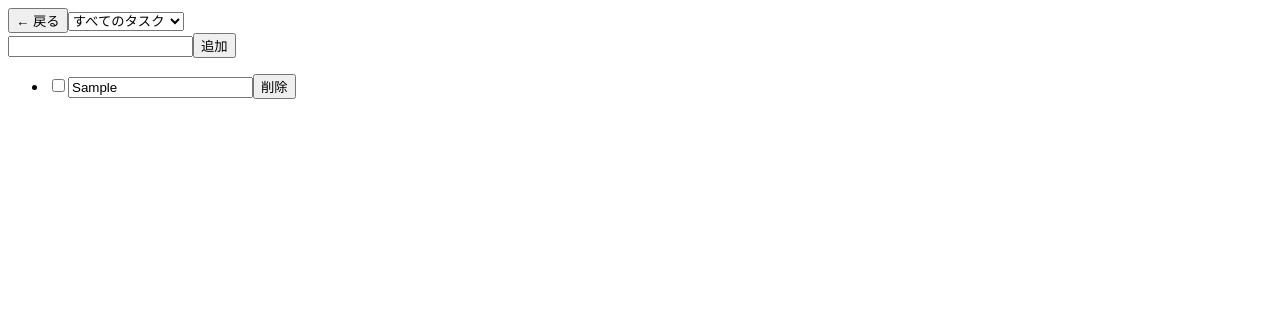
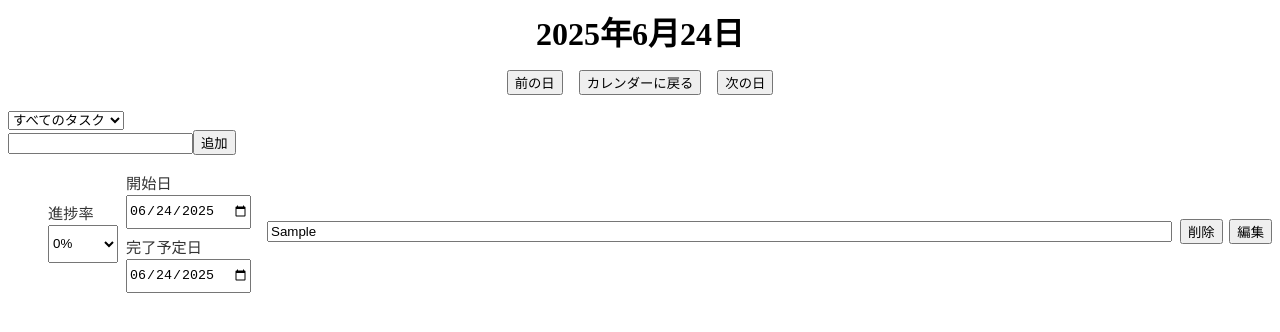
Before and after one commit to TatsuyaUchida0326/todo_list_B, a React (Vite) app: page /todos in a window 1280 px wide. Both pictures are taken after typing "Sample" into the empty fields and a click on the button "追加". Shown: the top 332 px of the page. Built offline with nearby package versions, Linux system fonts and the light colour scheme; the HTML template or start-up script is replaced by a standard one.

Commit message:
todo-b進捗率、開始日、完了予定日カンレンダー機能追加途中

```diff
--- a/src/components/todos/index.tsx
+++ b/src/components/todos/index.tsx
@@ -2,12 +2,18 @@ import React, { useState, useEffect } from 'react';
 import { useNavigate } from 'react-router-dom';
 import localforage from 'localforage';
 
+// Todo型に新しいプロパティを追加
+// startDate, endDate, progress, showDetail
 // "Todo" 型の定義をコンポーネント外で行います
 type Todo = {
   title: string;
   readonly id: number;
   completed_flg: boolean;
   delete_flg: boolean;
+  startDate: string; // yyyy-mm-dd 形式
+  endDate: string;   // yyyy-mm-dd 形式
+  progress: number;  // 0-100
+  showDetail: boolean; // アコーディオン表示
 };
 
 type Filter = 'all' | 'completed' | 'unchecked' | 'delete';
@@ -15,119 +21,28 @@ type Filter = 'all' | 'completed' | 'unchecked' | 'delete';
 
 // Todo コンポーネントの定義
 const Todo: React.FC = () => {
-  const [todos, setTodos] = useState<Todo[]>([]); // Todoの配列を保持するステート
-  const [text, setText] = useState(''); // フォーム入力のためのステート
-  const [nextId, setNextId] = useState(1); // 次のTodoのIDを保持するステート
-  const [filter, setFilter] = useState<Filter>('all'); // フィルタのステート
+  const [todos, setTodos] = useState<Todo[]>([]);
+  const [text, setText] = useState('');
+  const [nextId, setNextId] = useState(1);
+  const [filter, setFilter] = useState<Filter>('all');
+  const [currentDate, setCurrentDate] = useState(() => {
+    const today = new Date();
+    return today.toISOString().slice(0, 10);
+  });
   const navigate = useNavigate();
 
-
-
-  useEffect(() => {
-    // ここに副作用の処理を書く
-    console.log('TODO!');
-  }, []);
-
-
-  // const updateTodo = <T extends keyof Todo>(todos: Todo[], id: number, key: T, value: Todo[T]): Todo[] => {
-  //   return todos.map((todo) => {
-  //     if (todo.id === id) {
-  //       return { ...todo, [key]: value };
-  //     }
-  //     return todo;
-  //   });
-  // };
-
-
-
-  // todos ステートを更新する関数
-  const handleSubmit = () => {
-    if (!text) return;
-
-
-
-    const newTodo: Todo = {
-      title: text,
-      id: nextId,
-      completed_flg: false,
-      delete_flg: false,
+  // 日付を表示用に整形
+  const formatDate = (dateStr: string) => {
+    const d = new Date(dateStr);
+    return `${d.getFullYear()}年${d.getMonth() + 1}月${d.getDate()}日`;
   };
 
-
-
-    setTodos((prevTodos) => [newTodo, ...prevTodos]);
-    setNextId(nextId + 1);
-    setText('');
+  // 日付を1日進める/戻す
+  const changeDate = (diff: number) => {
+    const d = new Date(currentDate);
+    d.setDate(d.getDate() + diff);
+    setCurrentDate(d.toISOString().slice(0, 10));
   };
-
-
-
-  // フィルタリングされたタスクリストを取得する関数
-  const getFilteredTodos = () => {
-    switch (filter) {
-      case 'completed':
-        // 完了済み **かつ** 削除されていないタスクを返す
-        return todos.filter((todo) => todo.completed_flg && !todo.delete_flg);
-      case 'unchecked':
-        // 未完了 **かつ** 削除されていないタスクを返す
-        return todos.filter((todo) => !todo.completed_flg && !todo.delete_flg);
-      case 'delete':
-        // 削除されたタスクを返す
-        return todos.filter((todo) => todo.delete_flg);
-      default:
-        // 削除されていないすべてのタスクを返す
-        return todos.filter((todo) => !todo.delete_flg);
-    }
-  };
-
-
-
-  // 共通の更新関数を使用したイベント処理関数
-  // const handleEdit = (id: number, value: string) => {
-  //   setTodos((todos) => updateTodo(todos, id, 'title', value));
-  // };
-
-
-  // const handleCheck = (id: number, completed_flg: boolean) => {
-  //   setTodos((todos) => updateTodo(todos, id, 'completed_flg', completed_flg));
-  // };
-
-
-  // const handleRemove = (id: number, delete_flg: boolean) => {
-  //   setTodos((todos) => updateTodo(todos, id, 'delete_flg', delete_flg));
-  // };
-
-
-  const handleFilterChange = (filter: Filter) => {
-    setFilter(filter);
-  };
-
-
-
-  const handleTodo = <K extends keyof Todo, V extends Todo[K]>(
-    id: number,
-    key: K,
-    value: V
-  ) => {
-    setTodos((todos) => {
-      const newTodos = todos.map((todo) => {
-        if (todo.id === id) {
-          return { ...todo, [key]: value };
-        } else {
-          return todo;
-        }
-      });
-
-      return newTodos;
-    });
-  };
-
-
-   // 物理的に削除する関数
-   const handleEmpty = () => {
-    setTodos((todos) => todos.filter((todo) => !todo.delete_flg));
-  };
-
 
   // useEffect フックを使ってコンポーネントのマウント時にデータを取得
   useEffect(() => {
@@ -147,15 +62,94 @@ const Todo: React.FC = () => {
 
 
 
+  // todos ステートを更新する関数
+  const handleSubmit = () => {
+    if (!text) return;
+    const newTodo: Todo = {
+      title: text,
+      id: nextId,
+      completed_flg: false,
+      delete_flg: false,
+      startDate: currentDate,
+      endDate: currentDate,
+      progress: 0,
+      showDetail: false,
+    };
+    setTodos((prevTodos) => [newTodo, ...prevTodos]);
+    setNextId(nextId + 1);
+    setText('');
+  };
+
+
+
+  // フィルタリングされたタスクリストを取得する関数
+  const getFilteredTodos = () => {
+    switch (filter) {
+      case 'completed':
+        return todos.filter((todo) => todo.completed_flg && !todo.delete_flg);
+      case 'unchecked':
+        return todos.filter((todo) => !todo.completed_flg && !todo.delete_flg);
+      case 'delete':
+        return todos.filter((todo) => todo.delete_flg);
+      default:
+        return todos.filter((todo) => !todo.delete_flg);
+    }
+  };
+  const handleFilterChange = (filter: Filter) => {
+    setFilter(filter);
+  };
+
+  // 共通の更新関数を拡張
+  const handleTodo = <K extends keyof Todo, V extends Todo[K]>(
+    id: number,
+    key: K,
+    value: V
+  ) => {
+    setTodos((todos) => {
+      const newTodos = todos.map((todo) => {
+        if (todo.id === id) {
+          // 進捗率100%ならcompleted_flgもtrueに
+          if (key === 'progress' && value === 100) {
+            return { ...todo, [key]: value, completed_flg: true };
+          }
+          // 進捗率100%未満ならcompleted_flgをfalseに
+          if (key === 'progress' && value !== 100) {
+            return { ...todo, [key]: value, completed_flg: false };
+          }
+          return { ...todo, [key]: value };
+        } else {
+          return todo;
+        }
+      });
+      return newTodos;
+    });
+  };
+
+  // 編集ボタンで詳細アコーディオン表示切替
+  const handleToggleDetail = (id: number) => {
+    setTodos((todos) => todos.map((todo) =>
+      todo.id === id ? { ...todo, showDetail: !todo.showDetail } : todo
+    ));
+  };
+
+  // 物理的に削除する関数
+  const handleEmpty = () => {
+    setTodos((todos) => todos.filter((todo) => !todo.delete_flg));
+  };
+
+
+
  return (
     <div className="todo-container">
-      <button
-        className="back-button"
-        onClick={() => navigate('/')}
-        title="Topページに戻る"
-      >
-        ← 戻る
-      </button>
+      {/* 日付表示・カレンダーに戻る・前/次の日ボタン */}
+      <div style={{ display: 'flex', flexDirection: 'column', alignItems: 'center', marginBottom: '1em' }}>
+        <div style={{ fontSize: '2em', fontWeight: 'bold', marginBottom: '0.5em' }}>{formatDate(currentDate)}</div>
+        <div style={{ display: 'flex', alignItems: 'center', gap: '1em' }}>
+          <button onClick={() => changeDate(-1)}>前の日</button>
+          <button className="back-button" onClick={() => navigate('/')} title="カレンダーに戻る">カレンダーに戻る</button>
+          <button onClick={() => changeDate(1)}>次の日</button>
+        </div>
+      </div>
       <select
         defaultValue="all"
         onChange={(e) => handleFilterChange(e.target.value as Filter)}
@@ -189,25 +183,80 @@ const Todo: React.FC = () => {
         )
       )}
       <ul>
-        {getFilteredTodos().map((todo) => (
-          <li key={todo.id}>
+        {getFilteredTodos().map((todo) => {
+          // 進捗率100%でタイトル欄のみグレースケール
+          const isTitleDisabled = todo.progress === 100;
+          return (
+            <li key={todo.id} style={{ display: 'flex', alignItems: 'center', position: 'relative' }}>
+              {/* 進捗率ドロップリスト */}
+              <div style={{ display: 'flex', flexDirection: 'column', alignItems: 'flex-start', marginRight: '0.5em' }}>
+                <label style={{ fontSize: '0.95em', color: '#333', marginBottom: '0.1em' }}>進捗率</label>
+                <select
+                  value={todo.progress}
+                  onChange={e => handleTodo(todo.id, 'progress', Number(e.target.value))}
+                  style={{ width: '70px', height: '38px' }}
+                  disabled={todo.delete_flg}
+                >
+                  {[...Array(11)].map((_, i) => (
+                    <option key={i * 10} value={i * 10}>{i * 10}%</option>
+                  ))}
+                </select>
+              </div>
+              {/* 開始日・完了予定日 */}
+              <div style={{ display: 'flex', flexDirection: 'column', alignItems: 'flex-start', marginRight: '1em' }}>
+                <label style={{ fontSize: '0.95em', color: '#333', marginBottom: '0.1em' }}>開始日</label>
                 <input
-              type="checkbox"
+                  type="date"
+                  value={todo.startDate}
+                  onChange={e => handleTodo(todo.id, 'startDate', e.target.value)}
                   disabled={todo.delete_flg}
-              checked={todo.completed_flg}
-              onChange={() => handleTodo(todo.id, 'completed_flg', !todo.completed_flg)}
+                  style={{ marginBottom: '0.5em', width: '120px', height: '30px' }}
                 />
+                <label style={{ fontSize: '0.95em', color: '#333', marginBottom: '0.1em' }}>完了予定日</label>
+                <input
+                  type="date"
+                  value={todo.endDate}
+                  onChange={e => handleTodo(todo.id, 'endDate', e.target.value)}
+                  disabled={todo.delete_flg}
+                  style={{ width: '120px', height: '30px' }}
+                />
+              </div>
+              {/* タイトル入力欄（進捗率100%でグレースケール） */}
+              <div style={isTitleDisabled ? { filter: 'grayscale(1)', pointerEvents: 'none', opacity: 0.7, flexGrow: 1, marginRight: '1em' } : { flexGrow: 1, marginRight: '1em' }}>
                 <input
                   type="text"
                   disabled={todo.completed_flg || todo.delete_flg}
                   value={todo.title}
                   onChange={(e) => handleTodo(todo.id, 'title', e.target.value)}
+                  style={{ width: '100%' }}
                 />
+              </div>
+              {/* 削除・編集ボタン */}
               <button onClick={() => handleTodo(todo.id, 'delete_flg', !todo.delete_flg)}>
                 {todo.delete_flg ? '復元' : '削除'}
               </button>
+              <button onClick={() => handleToggleDetail(todo.id)} style={{ marginLeft: '0.5em' }}>
+                {todo.showDetail ? '閉じる' : '編集'}
+              </button>
+              {/* 詳細アコーディオン */}
+              {todo.showDetail && (
+                <div style={{
+                  width: 'calc(100% - 200px)', // 進捗率～削除ボタンの幅に合わせる
+                  margin: '1em 0 0 0',
+                  padding: '1em',
+                  background: '#eee',
+                  borderRadius: '5px',
+                  boxShadow: '0 0 5px rgba(0,0,0,0.08)',
+                  position: 'absolute',
+                  left: '100px',
+                  zIndex: 1
+                }}>
+                  <div>詳細編集欄（ここに詳細項目を追加可能）</div>
+                </div>
+              )}
             </li>
-        ))}
+          );
+        })}
       </ul>
     </div>
   );
```
Lines whose indentation alone changed are shown as unchanged.
